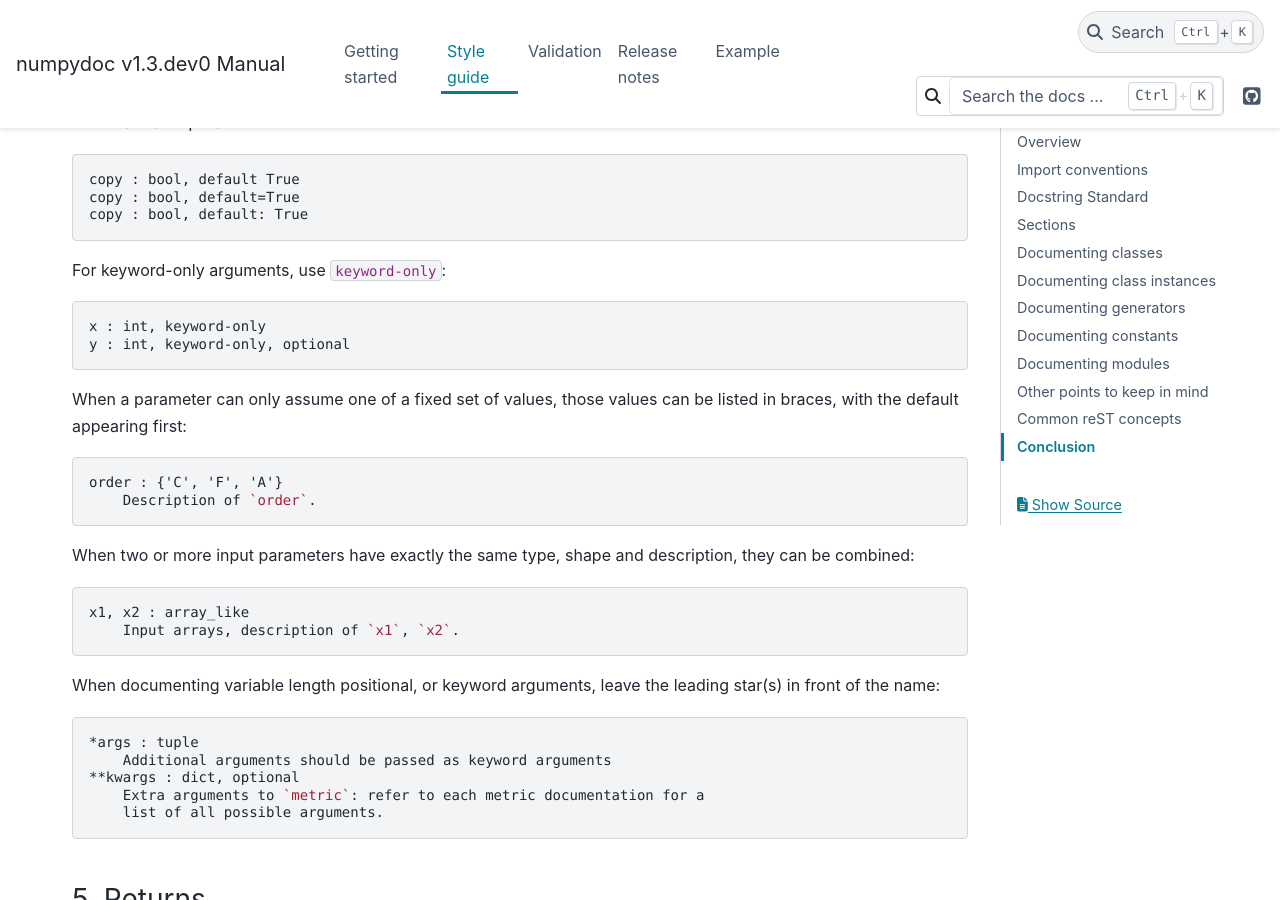
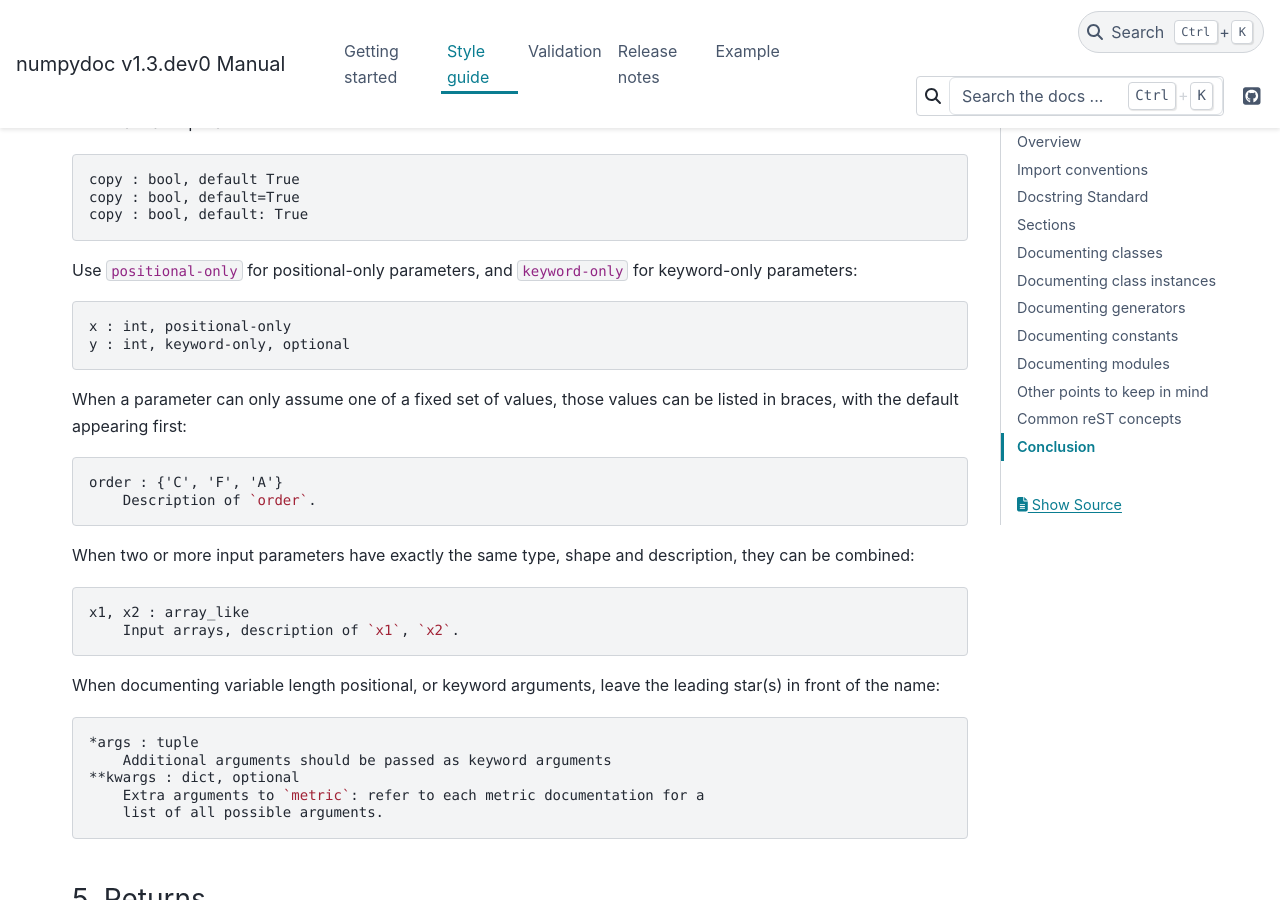
Before and after one commit to numpy/numpydoc, a Sphinx documentation site: the page built from doc/format.rst, in a window 1280 px wide and 900 px high, scrolled down 3946 px. Built offline with Sphinx 7.4.7 and the PyData theme 0.15.4, drawn with Linux system fonts in a browser that asks for light colours; formulas are drawn with MathJax 3.

Commit message:
DOC: include positional-only parameters in standard

```diff
--- a/doc/format.rst
+++ b/doc/format.rst
@@ -211,9 +211,10 @@ used as a value, ``optional`` is preferred. These are all equivalent::
   copy : bool, default=True
   copy : bool, default: True
 
-For keyword-only arguments, use ``keyword-only``::
+Use ``positional-only`` for positional-only parameters, and ``keyword-only``
+for keyword-only parameters::
 
-  x : int, keyword-only
+  x : int, positional-only
   y : int, keyword-only, optional
 
 When a parameter can only assume one of a fixed set of values,
```
